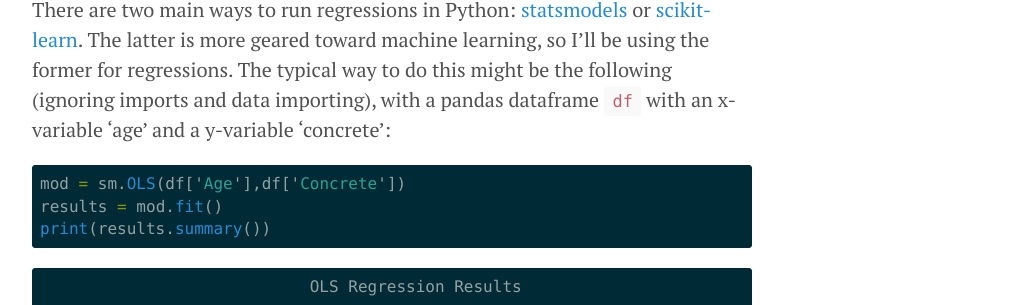
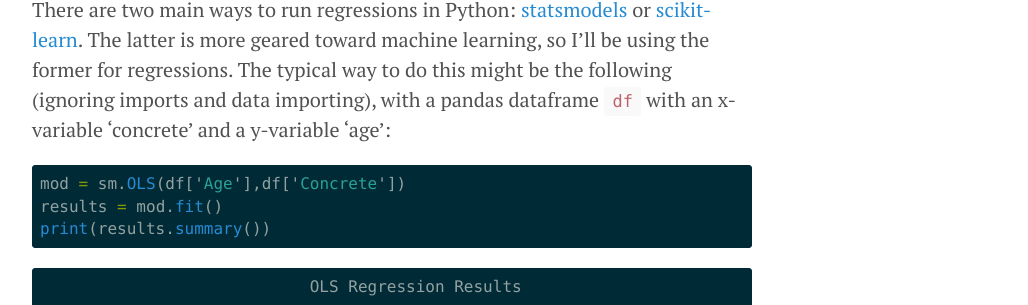
Before and after one commit to aeturrell/home, a Jekyll site: the page built from _posts/2018-05-05-running-many-regressions-alongside-pandas.md, in a window 1280 px wide and 900 px high, scrolled down 473 px. Shown: the part 174-479 px from the top of the window, without its empty margins (248-1276 px from the left). Built offline with Jekyll 4.4.1, drawn with Linux system fonts in a browser that asks for light colours.

Commit message:
fixed incorrect reg direction

````diff
--- a/_posts/2018-05-05-running-many-regressions-alongside-pandas.md
+++ b/_posts/2018-05-05-running-many-regressions-alongside-pandas.md
@@ -8,7 +8,7 @@ Data science in Python *is* the open source package [pandas](https://pandas.pyda
 
 When data arrive in your Python code, they're most likely going to arrive in a pandas dataframe. If you're doing econometrics, you're then likely to want to do regressions from the dataframe with the minimum of fuss and the maximum of flexibility. This post sets out a way to do that with a few extra functions.
 
-There are two main ways to run regressions in Python: [statsmodels](https://www.statsmodels.org/stable/index.html) or [scikit-learn](http://scikit-learn.org/stable/). The latter is more geared toward machine learning, so I'll be using the former for regressions. The typical way to do this might be the following (ignoring imports and data importing), with a pandas dataframe ```df``` with an x-variable 'age' and a y-variable 'concrete':
+There are two main ways to run regressions in Python: [statsmodels](https://www.statsmodels.org/stable/index.html) or [scikit-learn](http://scikit-learn.org/stable/). The latter is more geared toward machine learning, so I'll be using the former for regressions. The typical way to do this might be the following (ignoring imports and data importing), with a pandas dataframe ```df``` with an x-variable 'concrete' and a y-variable 'age':
 
 ```python
 mod = sm.OLS(df['Age'],df['Concrete'])
````
